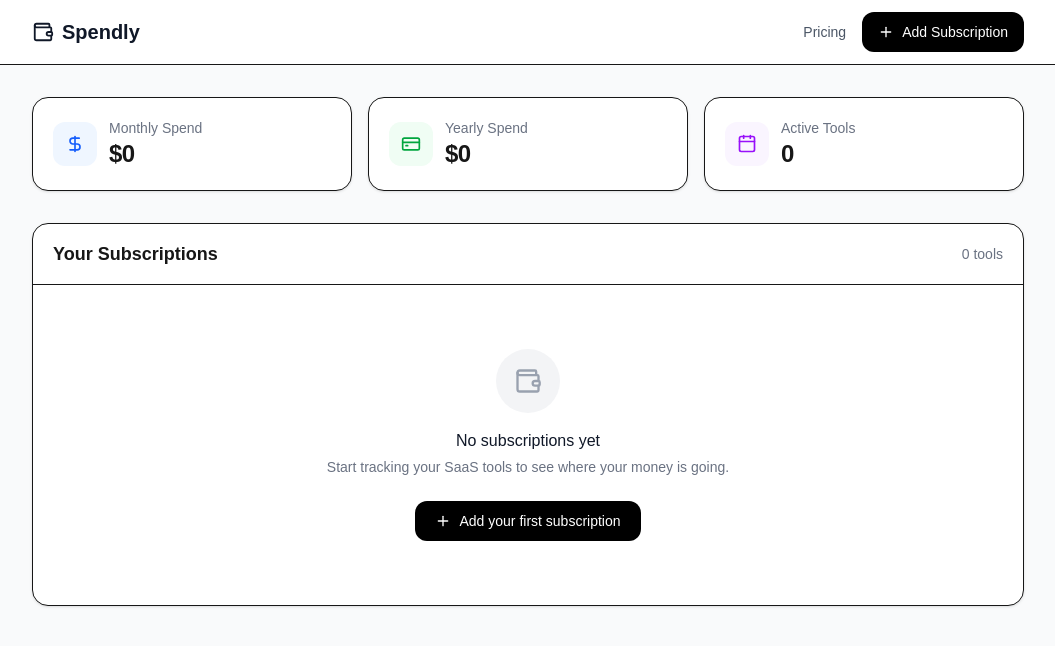
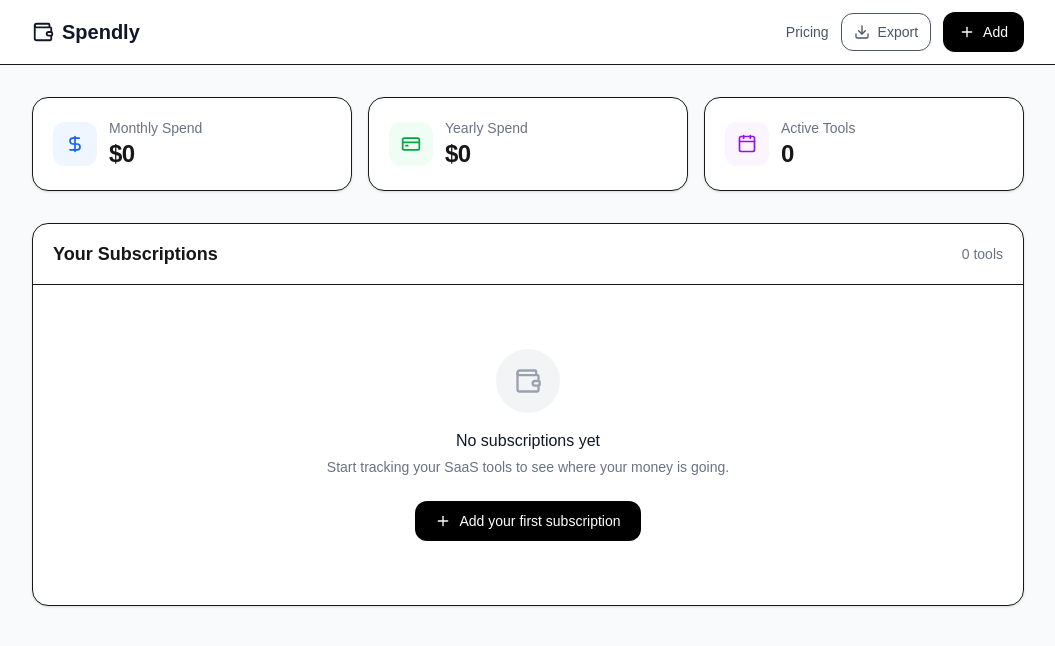
Before and after one commit to sbrstone786-cloud/spendly, a Next.js app: page /dashboard in a window 1280 px wide. Shown: the top 646 px of the page, without its empty margins (112-1167 px from the left). Built offline with nearby package versions, Linux system fonts and the light colour scheme.

Commit message:
update dashboard

```diff
--- a/app/dashboard/page.tsx
+++ b/app/dashboard/page.tsx
@@ -11,6 +11,7 @@ import {
   AlertCircle,
   Pencil,
   Wallet,
+  Download,
 } from "lucide-react";
 
 type Subscription = {
@@ -34,13 +35,11 @@ export default function Dashboard() {
     category: "",
   });
 
-  // Load data
   useEffect(() => {
     const saved = localStorage.getItem("spendly-subscriptions");
     if (saved) setSubscriptions(JSON.parse(saved));
   }, []);
 
-  // Save data
   useEffect(() => {
     localStorage.setItem("spendly-subscriptions", JSON.stringify(subscriptions));
   }, [subscriptions]);
@@ -124,6 +123,31 @@ export default function Dashboard() {
     }
   };
 
+  const handleExport = () => {
+    if (subscriptions.length === 0) {
+      alert("No subscriptions to export");
+      return;
+    }
+
+    const headers = ["Name", "Cost", "Billing Cycle", "Next Renewal", "Category"];
+    const rows = subscriptions.map((sub) => [
+      sub.name,
+      sub.cost,
+      sub.billingCycle,
+      sub.nextRenewal,
+      sub.category,
+    ]);
+
+    const csvContent =
+      "data:text/csv;charset=utf-8," +
+      [headers, ...rows].map((row) => row.join(",")).join("\n");
+
+    const link = document.createElement("a");
+    link.href = encodeURI(csvContent);
+    link.download = "spendly-subscriptions.csv";
+    link.click();
+  };
+
   return (
     <div className="min-h-screen bg-gray-50">
       {/* Navbar */}
@@ -133,7 +157,7 @@ export default function Dashboard() {
             <Wallet size={22} />
             Spendly
           </Link>
-    <div className="flex items-center gap-4">
+          <div className="flex items-center gap-3">
             <Link
               href="/pricing"
               className="text-sm font-medium text-gray-600 hover:text-gray-900"
@@ -141,11 +165,18 @@ export default function Dashboard() {
               Pricing
             </Link>
             <button
+              onClick={handleExport}
+              className="flex items-center gap-2 text-sm font-medium text-gray-600 hover:text-gray-900 border px-3 py-2 rounded-xl hover:bg-gray-50 transition"
+            >
+              <Download size={16} />
+              Export
+            </button>
+            <button
               onClick={openAddForm}
               className="flex items-center gap-2 bg-black text-white text-sm font-medium px-4 py-2.5 rounded-xl hover:bg-gray-800 transition"
             >
               <Plus size={16} />
-        Add Subscription
+              Add
             </button>
           </div>
         </div>
```
Lines whose indentation alone changed are shown as unchanged.
